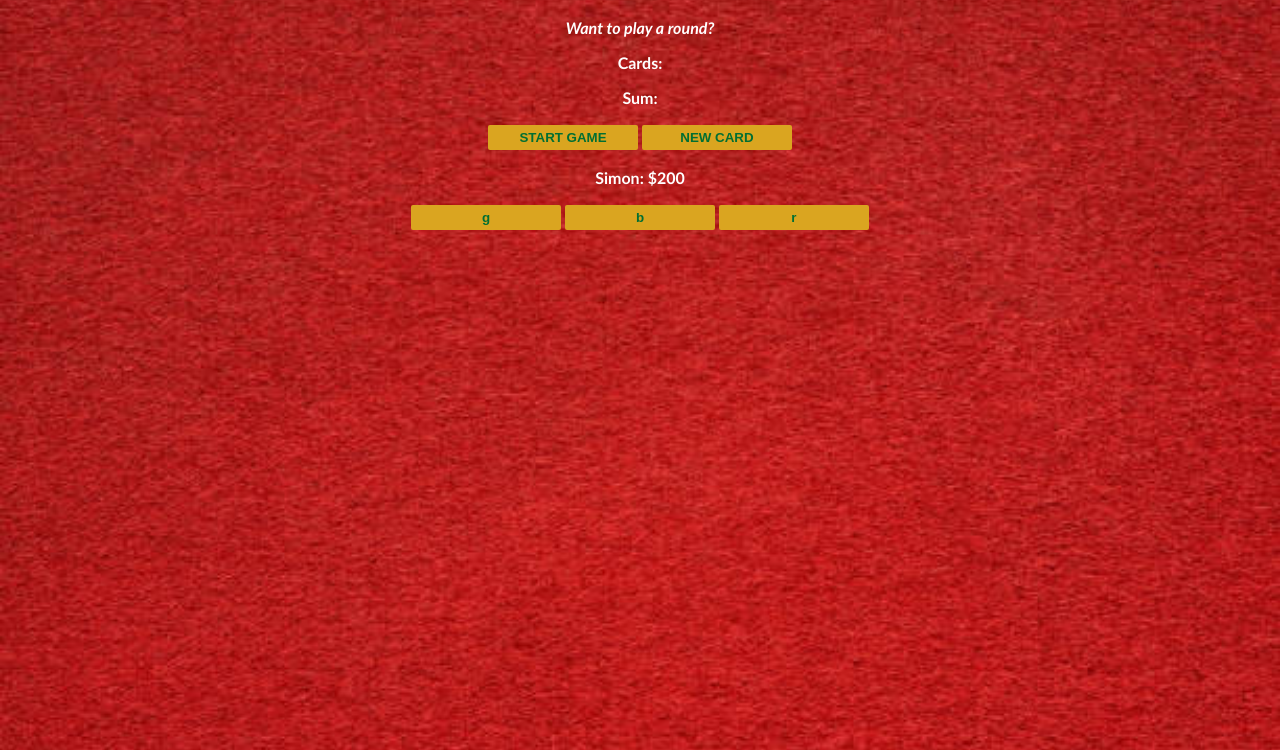
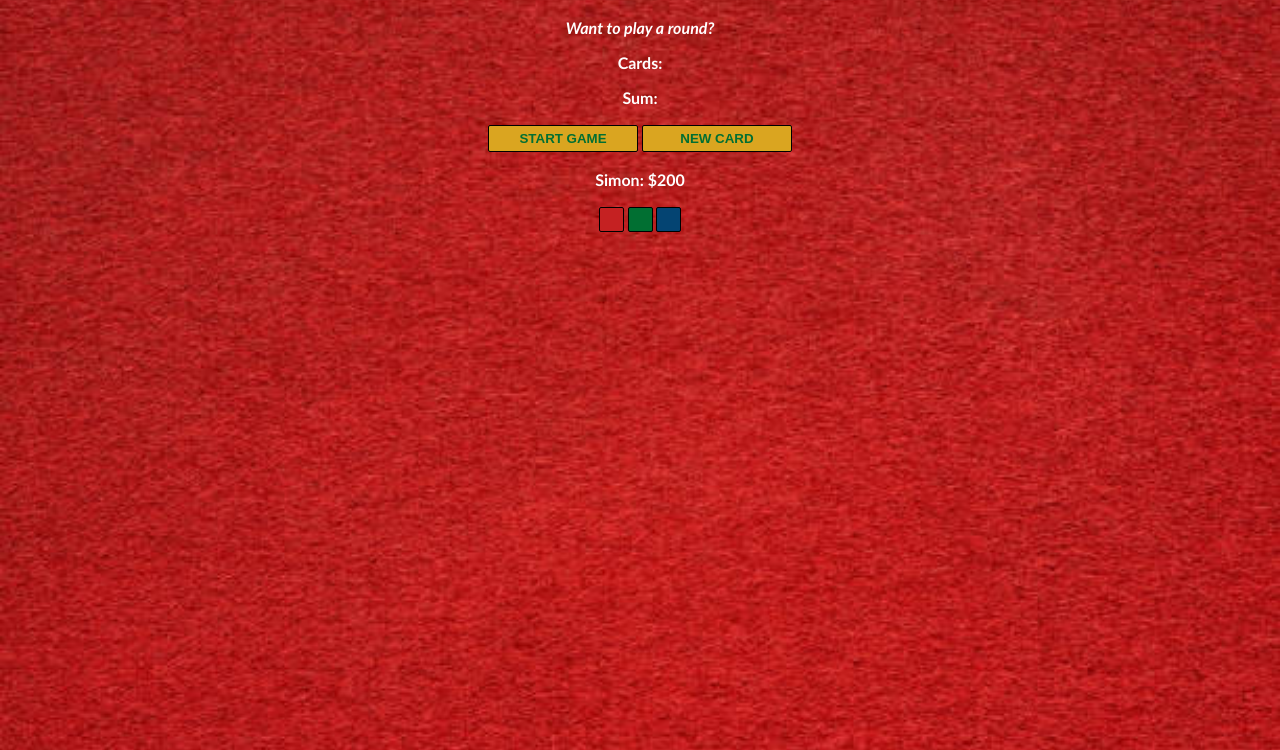
Before and after one commit to SimonRJenkins/blackjack-game, a plain HTML site: page index.html in a window 1280 px wide. Shown: the part 50-800 px from the top of the page. Drawn offline with Linux system fonts and the light colour scheme.

Commit message:
Styled buttons that select background colour

```diff
--- a/index.css
+++ b/index.css
@@ -27,4 +27,25 @@ button {
     border-radius: 2px;
     margin-bottom: 2px;
     margin-top: 2px;
+    border: solid 1px black;
 }
+
+#g-btn,
+#b-btn,
+#r-btn {
+    width: 25px;
+    height: 25px;
+    border: solid 1px black;
+}
+
+#g-btn {
+    background-color: #016f32;
+}
+
+#b-btn {
+    background-color: #044472;
+}
+
+#r-btn {
+    background-color: #c52122;
+}
--- a/index.html
+++ b/index.html
@@ -14,9 +14,9 @@
     <!-- <button onclick="addChips()">CHIPS + 10</button>
     <button onclick="removeChips()">CHIPS - 10</button> -->
     <p id="player-el"></p>
-    <button onclick="changeBackground('green')">g</button>
-    <button onclick="changeBackground('blue')">b</button>
-    <button onclick="changeBackground('red')">r</button>
+    <button id="r-btn" onclick="changeBackground('red')"></button>
+    <button id="g-btn" onclick="changeBackground('green')"></button>
+    <button id="b-btn" onclick="changeBackground('blue')"></button>
     <script src="index.js"></script>
 </body>
 
```
